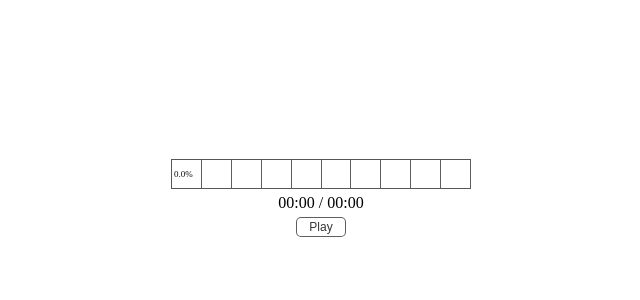
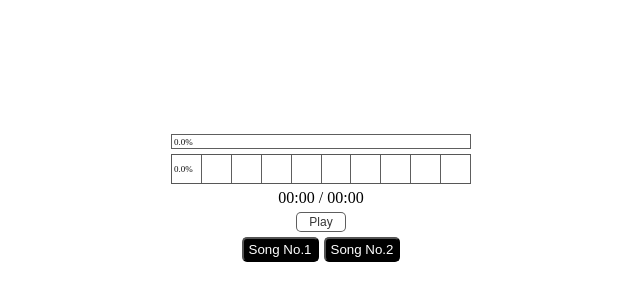
Before and after one commit to jiwooproity/my-hooks, a React (Vite) app: page /use-audio in a window 1280 px wide. Shown: the part 202-502 px from the top of the page, without its empty margins (319-959 px from the left). Built offline with nearby package versions, Linux system fonts and the light colour scheme.

Commit message:
Update: Audio Custom Hook 업데이트 ( 노래 업데이트 및 초기 설정 )

```diff
--- a/src/guide/useAudio/index.tsx
+++ b/src/guide/useAudio/index.tsx
@@ -1,6 +1,8 @@
 import { useAudio } from "@hooks";
 
 import song from "./song.mp3";
+import song2 from "./song2.mp3";
+
 import styled from "styled-components";
 
 const Container = styled.div`
@@ -22,6 +24,22 @@ const AudioController = styled.div`
 
 const AudioProgressBar = styled.div`
   width: 100%;
+  height: 15px;
+  position: relative;
+  background-color: rgba(255, 255, 255, 1);
+  border: 0.5px solid rgba(54, 54, 54, 0.8);
+`;
+
+const AudioProgressPercent = styled.div`
+  width: 0%;
+  height: 100%;
+  background-color: rgba(0, 0, 0, 1);
+
+  transition: width 0.5s ease;
+`;
+
+const AudioBlockBar = styled.div`
+  width: 100%;
   height: 30px;
   display: flex;
   position: relative;
@@ -31,7 +49,7 @@ const AudioProgressBar = styled.div`
   border-left: 0.5px solid rgba(54, 54, 54, 0.8);
 `;
 
-const AudioPercent = styled.span`
+const AudioBlockPercent = styled.span`
   position: absolute;
   top: 50%;
   left: 2px;
@@ -64,27 +82,79 @@ const AudioToggle = styled.button`
   border-radius: 5px;
   color: rgba(54, 54, 54, 1);
   background-color: rgba(255, 255, 255, 1);
+  cursor: pointer;
 `;
 
+const AudioChangeBtnWrapper = styled.div`
+  width: 100%;
+  display: flex;
+  justify-content: center;
+  align-items: center;
+  gap: 5px;
+`;
+
+const AudioChangeBtn = styled.button`
+  padding: 3px 5px;
+  background-color: rgba(0, 0, 0, 1);
+  color: rgba(255, 255, 255, 1);
+  border-radius: 5px;
+  cursor: pointer;
+`;
+
+const ProgressBar = ({ progress }: { progress: number }) => {
+  return (
+    <AudioProgressBar>
+      <AudioBlockPercent>{`${progress.toFixed(1)}%`}</AudioBlockPercent>
+      <AudioProgressPercent style={{ width: `${progress}%` }} />
+    </AudioProgressBar>
+  );
+};
+
+const BlockBar = ({ progress }: { progress: number }) => {
+  return (
+    <AudioBlockBar>
+      <AudioBlockPercent>{`${progress.toFixed(1)}%`}</AudioBlockPercent>
+      {Array.from(Array(100 / 10), (_, i) => (i + 1) * 10).map((arr) => (
+        <AudioCurrentBar
+          key={arr}
+          className={`${arr <= progress ? "active" : ""}`}
+        />
+      ))}
+    </AudioBlockBar>
+  );
+};
+
+const TimeStamp = ({
+  currentTime,
+  totalTime,
+}: {
+  currentTime: string;
+  totalTime: string;
+}) => {
+  return `${currentTime} / ${totalTime}`;
+};
+
 export const GuideUseAudio = () => {
-  const [_, progress, totalTime, currentTime, play, onToggle] = useAudio({
-    resource: song,
-  });
+  const [_, progress, totalTime, currentTime, play, onToggle, onUpdate] =
+    useAudio({
+      resource: song,
+    });
 
   return (
     <Container>
       <AudioController>
-        <AudioProgressBar>
-          <AudioPercent>{`${progress.toFixed(1)}%`}</AudioPercent>
-          {Array.from(Array(100 / 10), (_, i) => (i + 1) * 10).map((arr) => (
-            <AudioCurrentBar
-              key={arr}
-              className={`${arr <= progress ? "active" : ""}`}
-            />
-          ))}
-        </AudioProgressBar>
-        {`${currentTime} / ${totalTime}`}
+        <ProgressBar progress={progress} />
+        <BlockBar progress={progress} />
+        <TimeStamp currentTime={currentTime} totalTime={totalTime} />
         <AudioToggle onClick={onToggle}>{play ? "Pause" : "Play"}</AudioToggle>
+        <AudioChangeBtnWrapper>
+          <AudioChangeBtn onClick={() => onUpdate(song)}>
+            Song No.1
+          </AudioChangeBtn>
+          <AudioChangeBtn onClick={() => onUpdate(song2)}>
+            Song No.2
+          </AudioChangeBtn>
+        </AudioChangeBtnWrapper>
       </AudioController>
     </Container>
   );
--- a/src/hooks/use-audio.ts
+++ b/src/hooks/use-audio.ts
@@ -29,6 +29,14 @@ const useAudio = (props: PropsTypes): ReturnTypes => {
   const [currentTime, setCurrentTime] = useState("00:00");
   const [totalTime, setTotalTime] = useState("00:00");
 
+  const onInit = () => {
+    onPause();
+    setProgress(0);
+    setCurrentTime("00:00");
+    setTotalTime("00:00");
+    audio.pause();
+  };
+
   // const onPlay = () => setPlay(true);
   const onPause = () => setPlay(false);
 
@@ -38,6 +46,8 @@ const useAudio = (props: PropsTypes): ReturnTypes => {
   };
 
   const onUpdate = (resource: string) => {
+    onInit();
+
     const audioResource = new Audio(resource);
     setAudio(audioResource);
 
@@ -57,7 +67,7 @@ const useAudio = (props: PropsTypes): ReturnTypes => {
   };
 
   useEffect(() => {
-    onUpdate(resource);
+    setAudio(new Audio(resource));
   }, [resource]);
 
   useEffect(() => {
```
Also changed, not shown: 1 other file (tests, documents, lock files or other folders).
